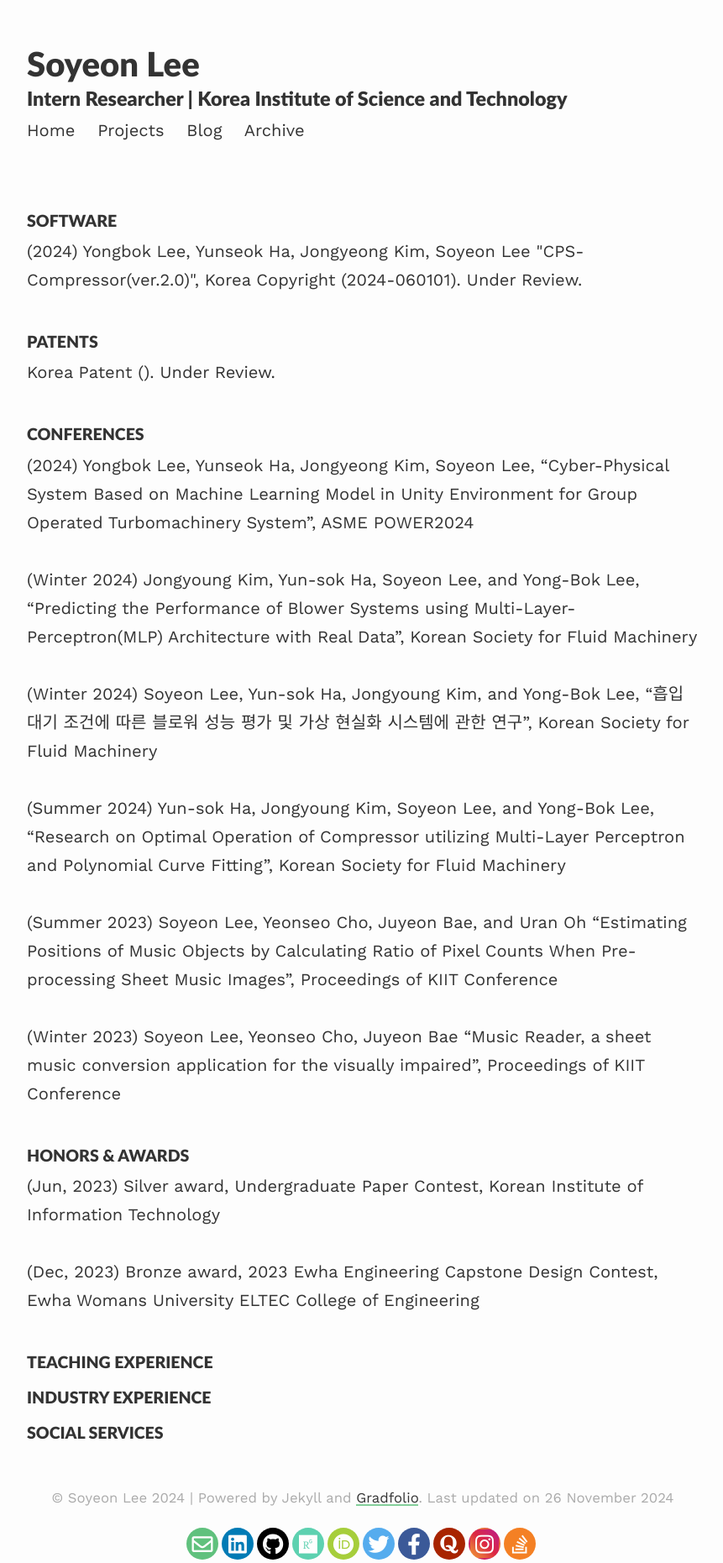
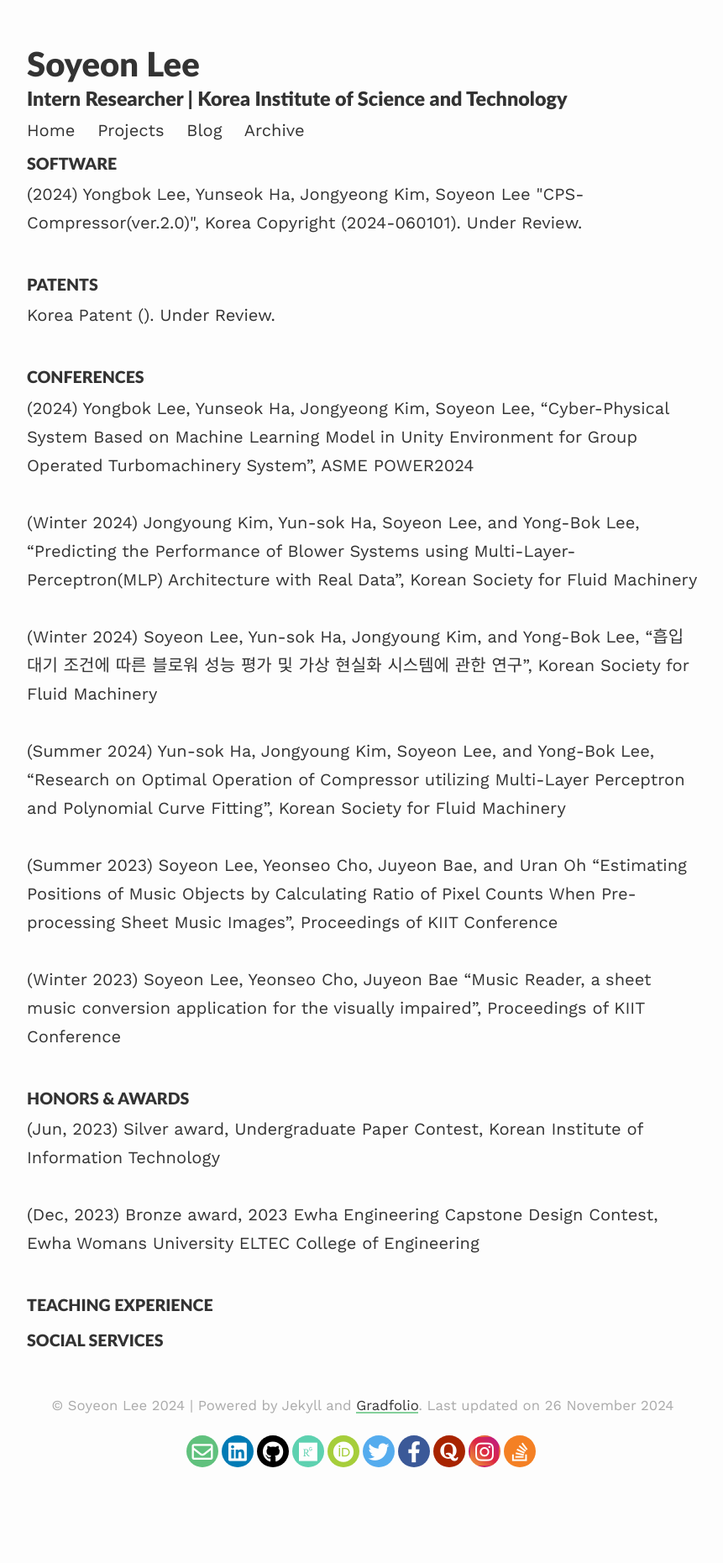
Before and after one commit to soysilver/soysilvery, a Jekyll site: the page built from archive.html, in a window 1280 px wide. Shown: the whole page at 84% size, without its empty margins (208-1069 px from the left). Built offline with Jekyll 4.4.1, drawn with Linux system fonts in a browser that asks for light colours; nearby versions of some CDN libraries; after the commit the page ends 1751 px from its top, so only the background shows below that.

Commit message:
Update archive.html

```diff
--- a/archive.html
+++ b/archive.html
@@ -5,7 +5,6 @@ title: Archive
 ---
 
 <div>
-	<br/><br>
 	<h3><small>SOFTWARE</small></h3>
     		<a>(2024) Yongbok Lee, Yunseok Ha, Jongyeong Kim, Soyeon Lee "CPS-Compressor(ver.2.0)", Korea Copyright (2024-060101). Under Review.</a><br/><br>
 
@@ -13,24 +12,18 @@ title: Archive
 		<a>Korea Patent (). Under Review.</a><br/><br>
 
 	<h3><small>CONFERENCES</small></h3>
-	<a href="https://event.asme.org/Events/media/library/resources/power/Power-2024-Final-Program.pdf">(2024) Yongbok Lee, Yunseok Ha, Jongyeong Kim, Soyeon Lee, “Cyber-Physical System Based on Machine Learning Model in Unity Environment for
-Group Operated Turbomachinery System”, ASME POWER2024</a><br/><br>
+		<a href="https://event.asme.org/Events/media/library/resources/power/Power-2024-Final-Program.pdf">(2024) Yongbok Lee, Yunseok Ha, Jongyeong Kim, Soyeon Lee, “Cyber-Physical System Based on Machine Learning Model in Unity Environment for Group Operated Turbomachinery System”, ASME POWER2024</a><br/><br>
 		<a href="">(Winter 2024) Jongyoung Kim, Yun-sok Ha, Soyeon Lee, and Yong-Bok Lee, “Predicting the Performance of Blower Systems using Multi-Layer-Perceptron(MLP) Architecture with Real Data”, Korean Society for Fluid Machinery</a><br/><br>
 		<a href="">(Winter 2024) Soyeon Lee, Yun-sok Ha, Jongyoung Kim, and Yong-Bok Lee, “흡입 대기 조건에 따른 블로워 성능 평가 및 가상 현실화 시스템에 관한 연구”, Korean Society for Fluid Machinery</a><br/><br>
 		<a href="">(Summer 2024) Yun-sok Ha, Jongyoung Kim, Soyeon Lee, and Yong-Bok Lee, “Research on Optimal Operation of Compressor utilizing Multi-Layer Perceptron and Polynomial Curve Fitting”, Korean Society for Fluid Machinery</a><br/><br>
-
-	<a href="https://www.dbpia.co.kr/journal/articleDetail?nodeId=NODE11485493">(Summer 2023) Soyeon Lee, Yeonseo Cho, Juyeon Bae, and Uran Oh “Estimating Positions of Music Objects by
-Calculating Ratio of Pixel Counts When Pre-processing Sheet Music Images”, Proceedings of KIIT Conference</a><br/><br>
+		<a href="https://www.dbpia.co.kr/journal/articleDetail?nodeId=NODE11485493">(Summer 2023) Soyeon Lee, Yeonseo Cho, Juyeon Bae, and Uran Oh “Estimating Positions of Music Objects by Calculating Ratio of Pixel Counts When Pre-processing Sheet Music Images”, Proceedings of KIIT Conference</a><br/><br>
 		<a href="https://www.dbpia.co.kr/journal/articleDetail?nodeId=NODE11652200">(Winter 2023) Soyeon Lee, Yeonseo Cho, Juyeon Bae “Music Reader, a sheet music conversion application for the visually impaired”, Proceedings of KIIT Conference</a><br/><br>
-
 
 	<h3><small>HONORS & AWARDS</small></h3>
 		<a>(Jun, 2023) Silver award, Undergraduate Paper Contest, Korean Institute of Information Technology</a><br/><br>
     		<a>(Dec, 2023) Bronze award, 2023 Ewha Engineering Capstone Design Contest, Ewha Womans University ELTEC College of Engineering</a><br/><br>
 
 	<h3><small>TEACHING EXPERIENCE</small></h3>
-
-	<h3><small>INDUSTRY EXPERIENCE</small></h3>
 	<h3><small>SOCIAL SERVICES</small></h3>
 
 
```
Lines whose indentation alone changed are shown as unchanged.
